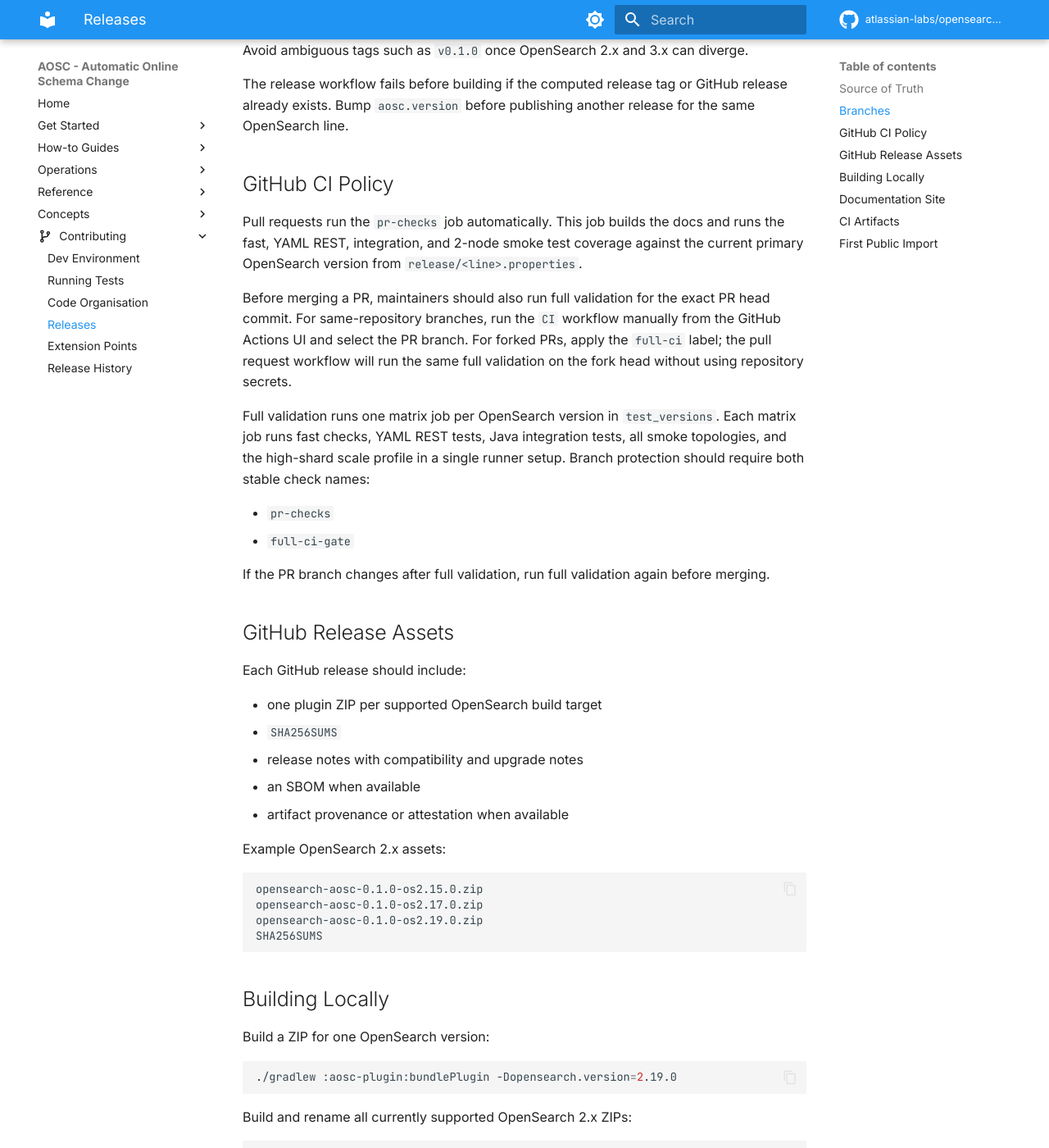
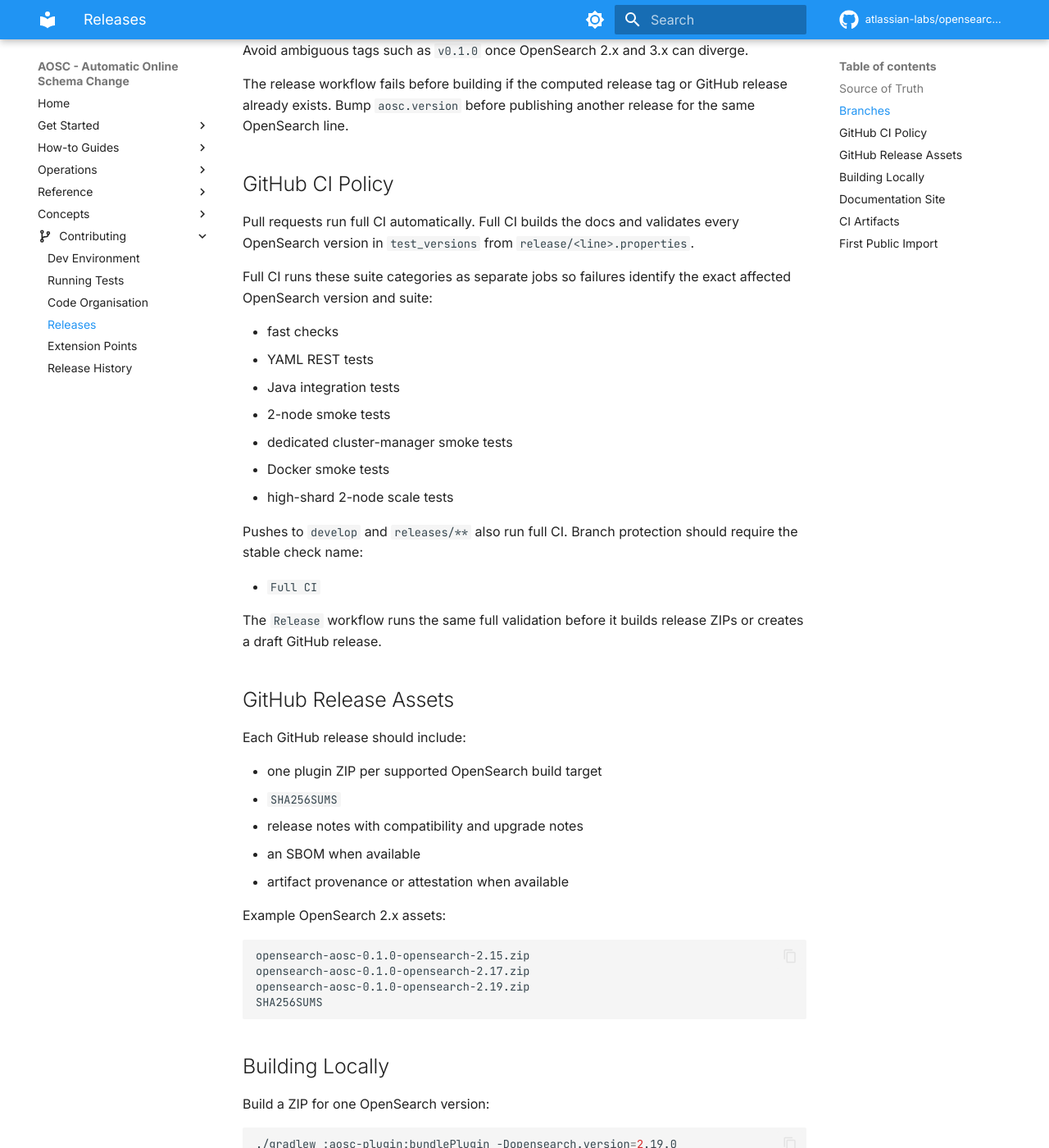
Before and after one commit to arpitsingla96/opensearch-aosc, an MkDocs documentation site: the page built from docs/contributing/releases.md, in a window 1280 px wide and 1400 px high, scrolled down 1545 px. Shown: the whole window at 82% size. Built offline with MkDocs 1.6.1 and Material for MkDocs 9.7.7, drawn with Linux system fonts in a browser that asks for light colours; comment, search, counter and statistics services are not loaded; the version menu is left out; some of the changed text lies outside the part shown.

Commit message:
ci: add GitHub Actions workflows

````diff
--- a/docs/contributing/releases.md
+++ b/docs/contributing/releases.md
@@ -3,7 +3,7 @@
 AOSC releases have two version axes:
 
 - **AOSC version**: the plugin project version, such as `0.1.0`.
-- **OpenSearch compatibility line**: the OpenSearch major/minor line the ZIP was built against, such as `os2.19`.
+- **OpenSearch compatibility line**: the OpenSearch major/minor line the ZIP was built against, such as `2.19`.
 
 The plugin descriptor uses a patch-compatible semver range for the selected OpenSearch minor. For example, a ZIP built with OpenSearch `2.19.0` is intended for OpenSearch `2.19.x` unless a release note says otherwise.
 
@@ -40,7 +40,7 @@
 
 | Branch | Purpose |
 | --- | --- |
-| `main` | Active development. |
+| `develop` | Active development. |
 | `releases/2.x` | OpenSearch 2.x maintenance and releases. |
 | `releases/3.x` | OpenSearch 3.x maintenance and releases once supported. |
 
@@ -61,16 +61,23 @@
 
 ## GitHub CI Policy
 
-Pull requests run the `pr-checks` job automatically. This job builds the docs and runs the fast, YAML REST, integration, and 2-node smoke test coverage against the current primary OpenSearch version from `release/<line>.properties`.
+Pull requests run full CI automatically. Full CI builds the docs and validates every OpenSearch version in `test_versions` from `release/<line>.properties`.
 
-Before merging a PR, maintainers should also run full validation for the exact PR head commit. For same-repository branches, run the `CI` workflow manually from the GitHub Actions UI and select the PR branch. For forked PRs, apply the `full-ci` label; the pull request workflow will run the same full validation on the fork head without using repository secrets.
+Full CI runs these suite categories as separate jobs so failures identify the exact affected OpenSearch version and suite:
 
-Full validation runs one matrix job per OpenSearch version in `test_versions`. Each matrix job runs fast checks, YAML REST tests, Java integration tests, all smoke topologies, and the high-shard scale profile in a single runner setup. Branch protection should require both stable check names:
+- fast checks
+- YAML REST tests
+- Java integration tests
+- 2-node smoke tests
+- dedicated cluster-manager smoke tests
+- Docker smoke tests
+- high-shard 2-node scale tests
 
-- `pr-checks`
-- `full-ci-gate`
+Pushes to `develop` and `releases/**` also run full CI. Branch protection should require the stable check name:
 
-If the PR branch changes after full validation, run full validation again before merging.
+- `Full CI`
+
+The `Release` workflow runs the same full validation before it builds release ZIPs or creates a draft GitHub release.
 
 ## GitHub Release Assets
 
@@ -85,9 +92,9 @@
 Example OpenSearch 2.x assets:
 
 ```text
-opensearch-aosc-0.1.0-os2.15.0.zip
-opensearch-aosc-0.1.0-os2.17.0.zip
-opensearch-aosc-0.1.0-os2.19.0.zip
+opensearch-aosc-0.1.0-opensearch-2.15.zip
+opensearch-aosc-0.1.0-opensearch-2.17.zip
+opensearch-aosc-0.1.0-opensearch-2.19.zip
 SHA256SUMS
 ```
 
@@ -115,25 +122,25 @@
 
 ## Documentation Site
 
-GitHub Pages is deployed by the `Pages` workflow. The workflow builds all public documentation lines into one site on every push to `main` or `releases/**`:
+GitHub Pages uses MkDocs Material with `mike` versioning. Pull requests and branch pushes build the docs as CI validation only; they do not publish the site.
 
-| Source branch | Published path |
+The `Release` workflow publishes docs to the `gh-pages` branch after release validation, asset build, and draft release creation succeed. The GitHub Pages repository setting should serve from the `gh-pages` branch at `/`.
+
+The current docs layout is:
+
+| Source | Published path |
 | --- | --- |
-| `main` | `/latest/` |
+| `develop` | `/develop/` with `/latest/` alias |
 | `releases/2.x` | `/2.x/` |
 | `releases/3.x` | `/3.x/` once the branch exists. |
 
-The root page redirects to `/latest/` and lists the available versions. The Pages workflow rebuilds every available docs line each time so one branch does not overwrite another branch's published docs.
-
-The workflow deploys only when the GitHub repository is public or the organization plan enables Pages for private repositories. While the repository is private without private Pages support, the Pages workflow is skipped.
-
-Build the same versioned site locally with:
+Build the docs locally with:
 
 ```bash
-./scripts/build-pages-site.sh
+mkdocs build --strict
 ```
 
-The generated site is written to `build/pages/`.
+`mike` owns the version selector and generated `versions.json`; do not edit those files by hand.
 
 ## CI Artifacts
 
--- a/mkdocs.yml
+++ b/mkdocs.yml
@@ -1,7 +1,7 @@
 # MkDocs configuration for the AOSC plugin documentation site.
 #
 # Local preview:
-#   pip install mkdocs-material pymdown-extensions mkdocs-drawio
+#   pip install mkdocs-material pymdown-extensions mkdocs-drawio mike
 #   mkdocs serve
 
 site_name: AOSC - Automatic Online Schema Change
@@ -14,7 +14,7 @@
 
 repo_name: atlassian-labs/opensearch-aosc
 repo_url: https://github.com/atlassian-labs/opensearch-aosc
-edit_uri: edit/main/docs/
+edit_uri: edit/develop/docs/
 docs_dir: docs
 site_dir: site
 
@@ -73,6 +73,9 @@
 
 extra:
   generator: false
+  version:
+    provider: mike
+    alias: true
   social: []
 
 markdown_extensions:
````
Also changed, not shown: .github/PULL_REQUEST_TEMPLATE.md, 7 other files.
